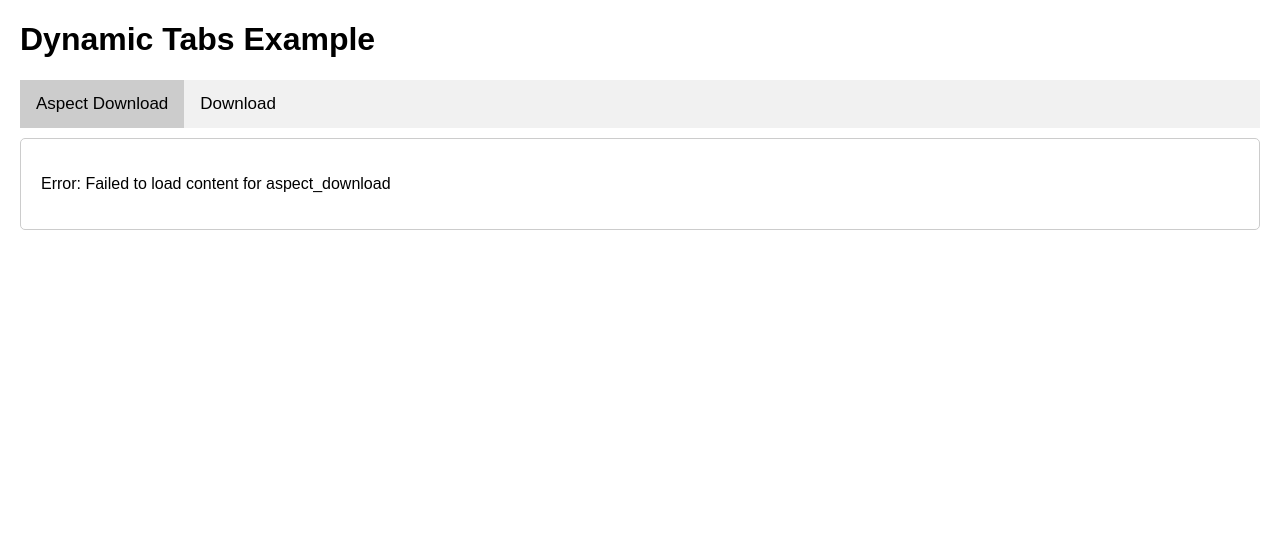
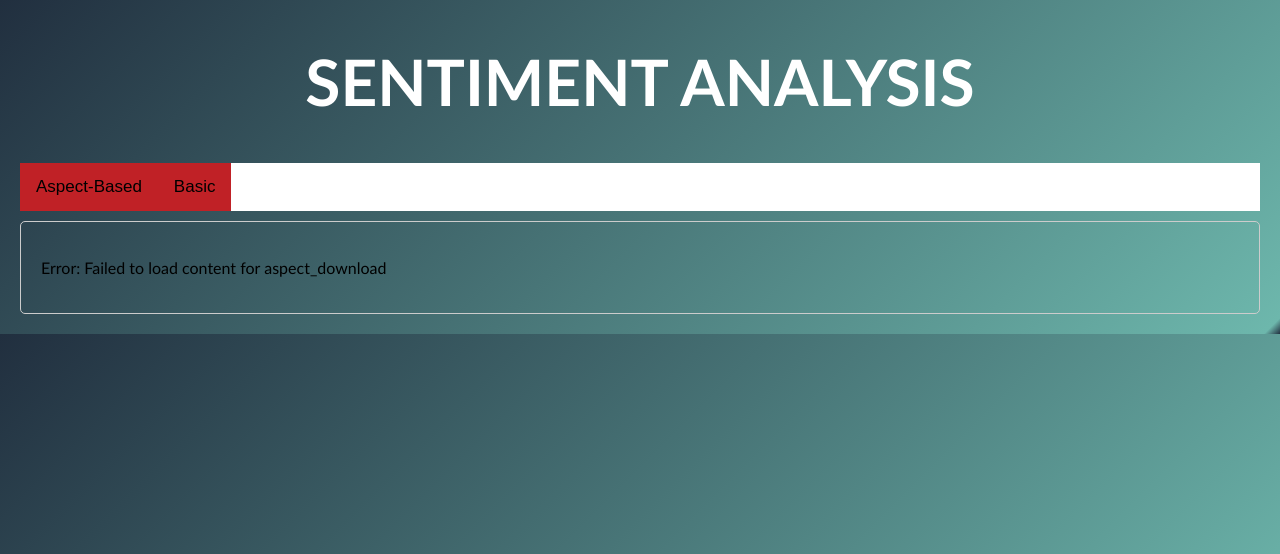
Before and after one commit to sophie-csv/flaskSA, a Flask app: page /view in a window 1280 px wide. Shown: the top 554 px of the page. Run offline with Flask 3, Linux system fonts and the light colour scheme; data that the repository does not hold is empty.

Commit message:
minor changes

```diff
--- a/templates/view.html
+++ b/templates/view.html
@@ -6,32 +6,38 @@
   <title>Dynamic Tabs</title>
   <style>
     body {
-      font-family: Arial, sans-serif;
+      font-family: 'Calibri', sans-serif;
+      background: linear-gradient(135deg, #212f3f 0%, #6db7ac 99%, #212f3f 100%);
       margin: 20px;
     }
 
+    h1, h2, h3 {
+            font-family: 'Calibri', sans-serif;
+            text-align: center;
+            color: #ffffff;
+        }
+
     .tab {
       overflow: hidden;
-      background-color: #f1f1f1;
+      background-color: hsl(0, 0%, 100%);
     }
 
     .tab button {
-      background-color: inherit;
+      background-color: #c02126;
       float: left;
       border: none;
       outline: none;
       cursor: pointer;
       padding: 14px 16px;
-      transition: 0.3s;
       font-size: 17px;
     }
 
     .tab button:hover {
-      background-color: #ddd;
+      background-color: #c02126;
     }
 
     .tab button.active {
-      background-color: #ccc;
+      background-color: #c02126;
     }
 
     .tabcontent {
@@ -43,12 +49,12 @@
   </style>
 </head>
 <body>
-  <h1>Dynamic Tabs Example</h1>
+  <h1 style="color: #ffffff; font-size: 4em;">SENTIMENT ANALYSIS</h1>
 
   <!-- Tab Navigation -->
   <div class="tab">
-    <button class="tablinks" onclick="openTab(event, 'aspect_download')">Aspect Download</button>
-    <button class="tablinks" onclick="openTab(event, 'download')">Download</button>
+    <button class="tablinks" onclick="openTab(event, 'aspect_download')">Aspect-Based</button>
+    <button class="tablinks" onclick="openTab(event, 'download')">Basic</button>
   </div>
 
   <!-- Tab Content -->
```
Also changed, not shown: templates/aspect_download.html (+15 -9 lines), templates/download.html (+9 -7 lines), templates/style.css (deleted).
